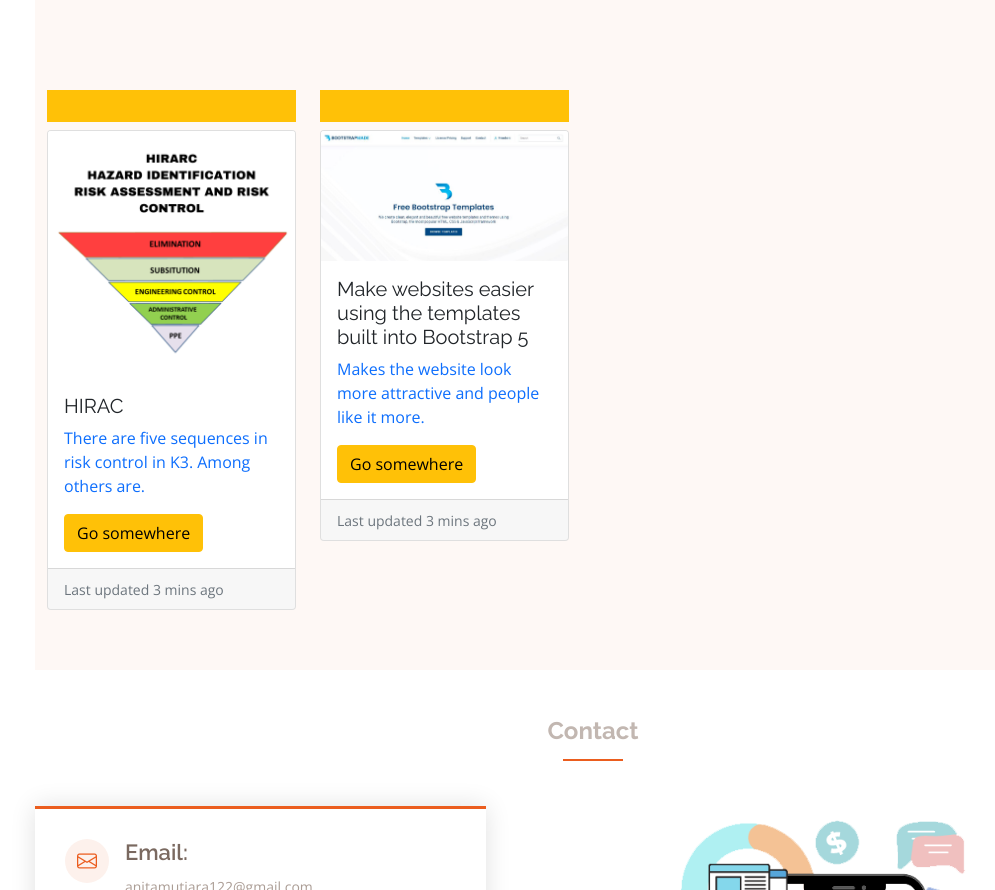
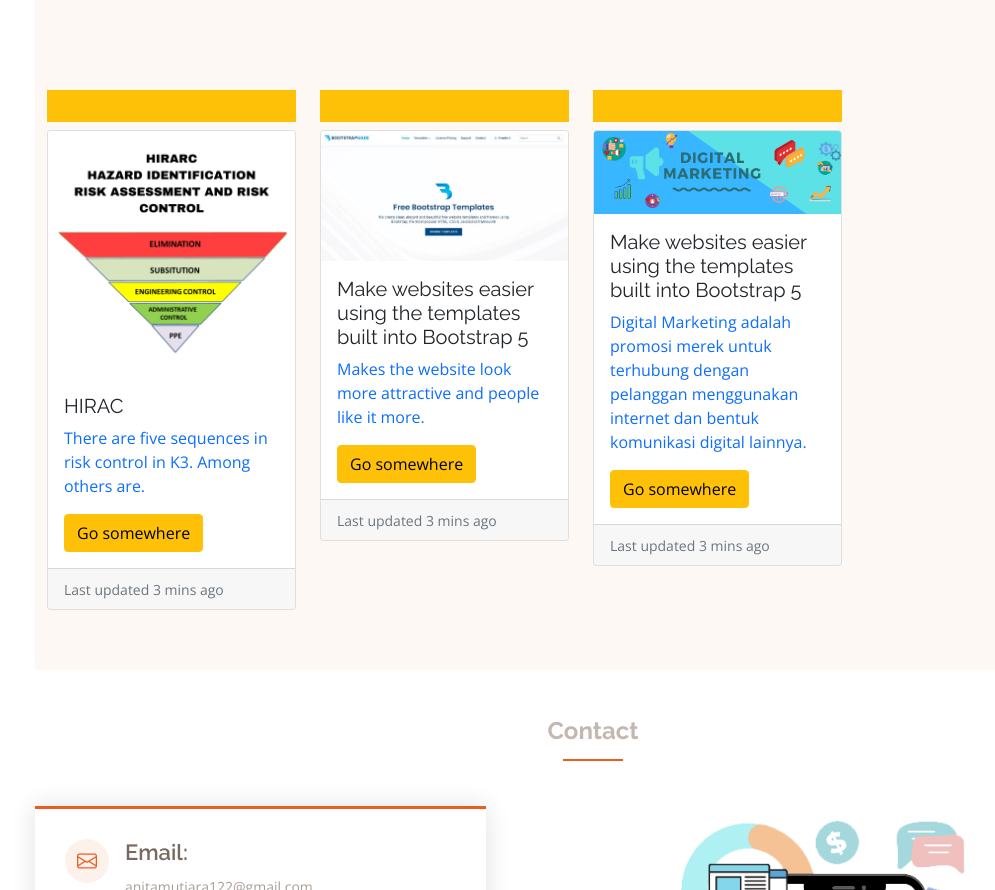
Before and after one commit to AnitaMutiara12/amut.github.io, a plain HTML site: page index.html in a window 1280 px wide. Shown: the part 3912-4802 px from the top of the page, without its empty margins (47-1042 px from the left). Drawn offline with nearby package versions, Linux system fonts and the light colour scheme.

Commit message:
Update index.html

```diff
--- a/index.html
+++ b/index.html
@@ -326,7 +326,20 @@
                     </div>
                   </div>
                 </div>
-
+                <div class="col">
+                  <div class="p-3 mb-2 bg-warning text-dark"></div>
+                  <div class="card h-200">
+                    <img src="https://github.com/AnitaMutiara12/amut.github.io/blob/main/img/Header%20Twitter%20Roket%20Peluncuran%20Situs%20Web.png?raw=true " class="card-img-top" alt="...">
+                    <div class="card-body">
+                      <h5 class="card-title">Make websites easier using the templates built into Bootstrap 5</h5>
+                      <p class="text-primary">Digital Marketing adalah promosi merek untuk terhubung dengan pelanggan menggunakan internet dan bentuk komunikasi digital lainnya.</p>
+                      <a href="https://medium.com/@anitamutiara122/digital-marketing-84261befe17b" class="btn btn-warning">Go somewhere</a>
+                    </div>
+                    <div class="card-footer">
+                      <small class="text-muted">Last updated 3 mins ago</small>
+                    </div>
+                  </div>
+                </div>
 
             </div>
           </div>
```
